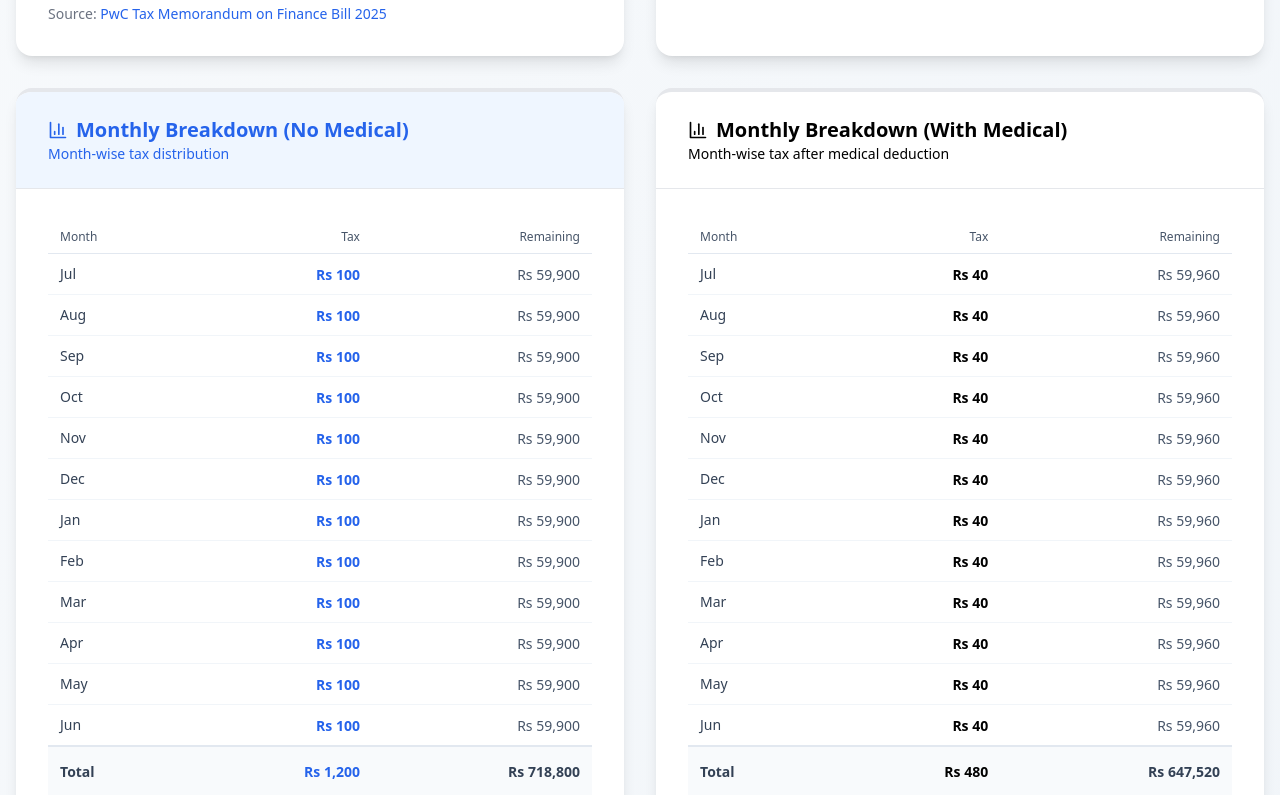
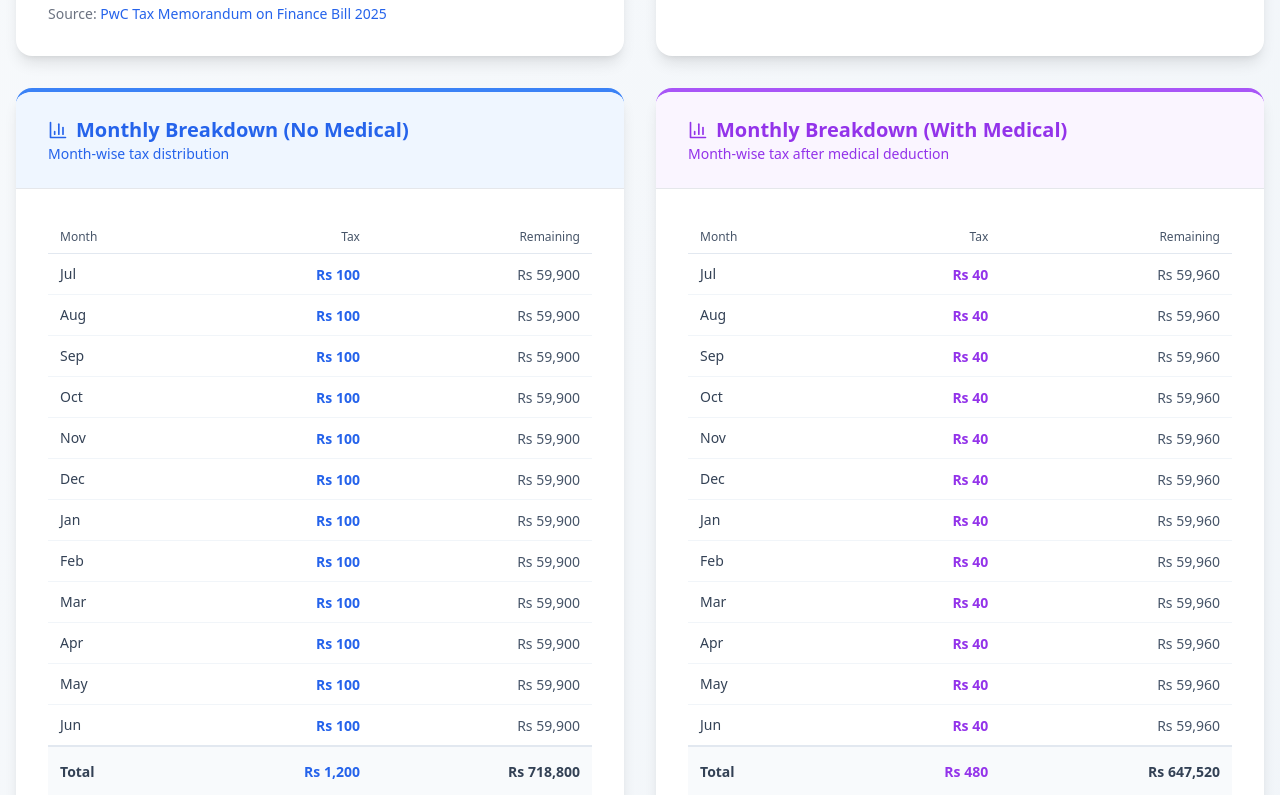
Before and after one commit to Muhammadshahryarminhas/TaxCalculator, a React (Vite) app: page / in a window 1280 px wide. Shown: the part 945-1740 px from the top of the page. Built offline with nearby package versions, Linux system fonts and the light colour scheme.

Commit message:
Color fix

```diff
--- a/src/App.tsx
+++ b/src/App.tsx
@@ -215,9 +215,9 @@ function App() {
           <MonthlyBreakdown
             title="Monthly Breakdown (No Medical)"
             description="Month-wise tax distribution"
-            borderColor="blue-500"
-            textColor="blue-600"
-            bgColor="blue-50"
+            borderColor="border-blue-500"
+            textColor="text-blue-600"
+            bgColor="bg-blue-50"
             monthlyData={getMonthlyBreakdown(false)}
             totalTax={calculations.taxWithoutMedical}
             totalSalary={calculations.annualSalary}
@@ -227,9 +227,9 @@ function App() {
           <MonthlyBreakdown
             title="Monthly Breakdown (With Medical)"
             description="Month-wise tax after medical deduction"
-            borderColor="purple-500"
-            textColor="purple-600"
-            bgColor="purple-50"
+            borderColor="border-purple-500"
+            textColor="text-purple-600"
+            bgColor="bg-purple-50"
             monthlyData={getMonthlyBreakdown(true)}
             totalTax={calculations.taxWithMedical}
             totalSalary={calculations.annualTaxableSalary}
--- a/src/components/MonthlyBreakdown.tsx
+++ b/src/components/MonthlyBreakdown.tsx
@@ -26,14 +26,14 @@ const MonthlyBreakdown: React.FC<MonthlyBreakdownProps> = ({
   formatCurrency,
 }) => {
   return (
-    <div className={`bg-white rounded-2xl shadow-lg border-t-4 border-t-${borderColor} overflow-hidden`}>
-      <div className={`bg-${bgColor} px-8 py-6 border-b border-${bgColor}`}>
+    <div className={`bg-white rounded-2xl shadow-lg border-t-4 ${borderColor} overflow-hidden`}>
+      <div className={`${bgColor} px-8 py-6 border-b ${bgColor}`}>
         <div>
-          <h3 className={`text-xl font-bold text-${textColor} flex items-center`}>
+          <h3 className={`text-xl font-bold ${textColor} flex items-center`}>
             <BarChart3 className="w-5 h-5 mr-2" />
             {title}
           </h3>
-          <p className={`text-${textColor} text-sm`}>{description}</p>
+          <p className={`${textColor} text-sm`}>{description}</p>
         </div>
       </div>
       <div className="p-8">
@@ -51,19 +51,19 @@ const MonthlyBreakdown: React.FC<MonthlyBreakdownProps> = ({
                 <tr
                   key={month.value}
                   className={`border-b border-slate-100 ${
-                    month.isRevisionMonth ? `bg-${bgColor}` : ''
+                    month.isRevisionMonth ? bgColor : ''
                   }`}
                 >
                   <td className="py-2 px-3">
                     <div className="flex items-center">
                       <span className="text-sm font-medium text-slate-700">{month.short}</span>
                       {month.isRevisionMonth && (
-                        <span className={`ml-2 text-xs text-${textColor}`}>(Revision)</span>
+                        <span className={`ml-2 text-xs ${textColor}`}>(Revision)</span>
                       )}
                     </div>
                   </td>
                   <td className="py-2 px-3 text-right">
-                    <span className={`text-sm font-bold text-${textColor}`}>{formatCurrency(month.monthlyTax)}</span>
+                    <span className={`text-sm font-bold ${textColor}`}>{formatCurrency(month.monthlyTax)}</span>
                   </td>
                   <td className="py-2 px-3 text-right">
                     <span className="text-sm text-slate-600">{formatCurrency(month.salary - month.monthlyTax)}</span>
@@ -77,7 +77,7 @@ const MonthlyBreakdown: React.FC<MonthlyBreakdownProps> = ({
                   <span className="text-sm font-semibold text-slate-700">Total</span>
                 </td>
                 <td className="py-3 px-3 text-right">
-                  <span className={`text-sm font-bold text-${textColor}`}>{formatCurrency(totalTax)}</span>
+                  <span className={`text-sm font-bold ${textColor}`}>{formatCurrency(totalTax)}</span>
                 </td>
                 <td className="py-3 px-3 text-right">
                   <span className="text-sm font-semibold text-slate-700">{formatCurrency(totalSalary - totalTax)}</span>
```
